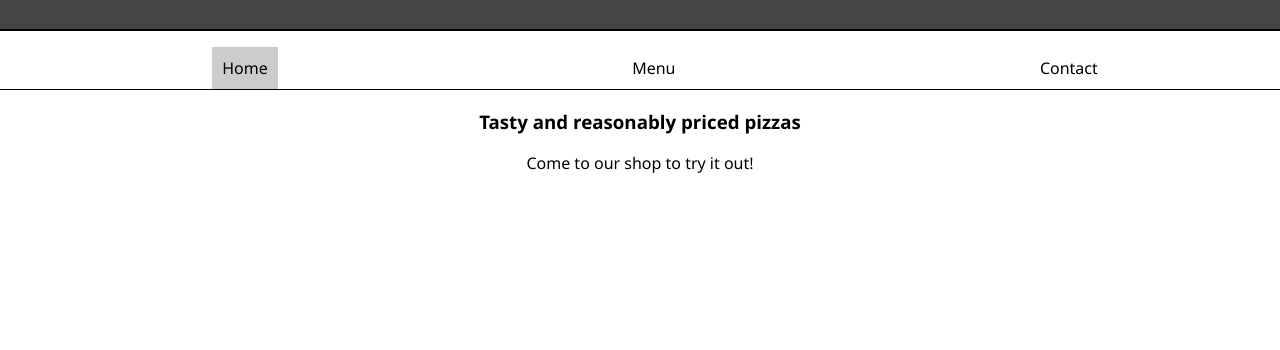
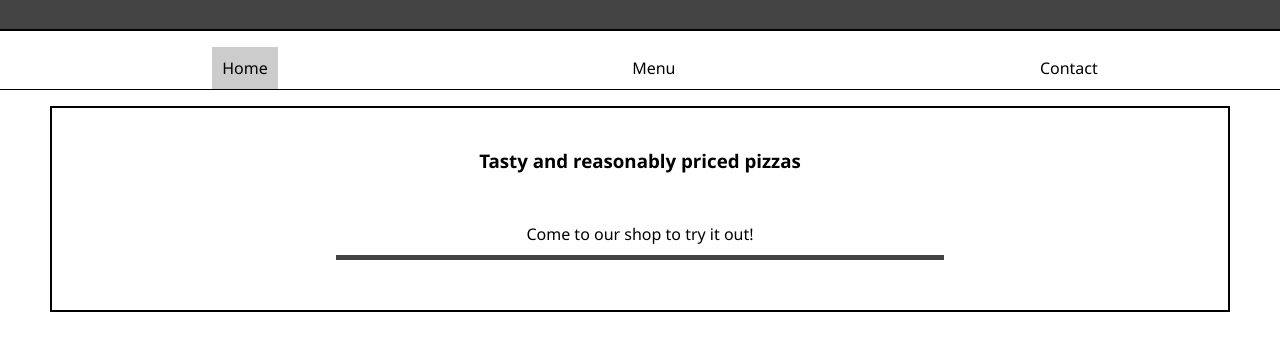
Before and after one commit to ohhunkwon/restaurant, a website built with webpack: page dist/index.html in a window 1280 px wide. Shown: the part 150-500 px from the top of the page. Built offline with nearby package versions, Linux system fonts and the light colour scheme.

Commit message:
Styling changes

```diff
--- a/src/style.css
+++ b/src/style.css
@@ -16,6 +16,23 @@ header {
 
 header h1 {
     margin: 20px;
+}
+
+#home, #menu, #contact {
+    border: 2px solid black;
+    padding-bottom: 40px;
+}
+
+h3 {
+    margin: 20px;
+    padding: 20px
+}
+
+p {
+    margin: 10px auto;
+    padding: 10px;
+    border-bottom: 5px solid #444444;
+    width: 50%;
 }
 
 [data-tab-content] {
--- a/src/website.js
+++ b/src/website.js
@@ -82,7 +82,6 @@ function addSwitchLogic() {
 }
 
 function initializeWebsite() {
-    console.log("Hello Ohhun")
     addComponents()
     addSwitchLogic()
 }
```
Also changed, not shown: 1 other file.
